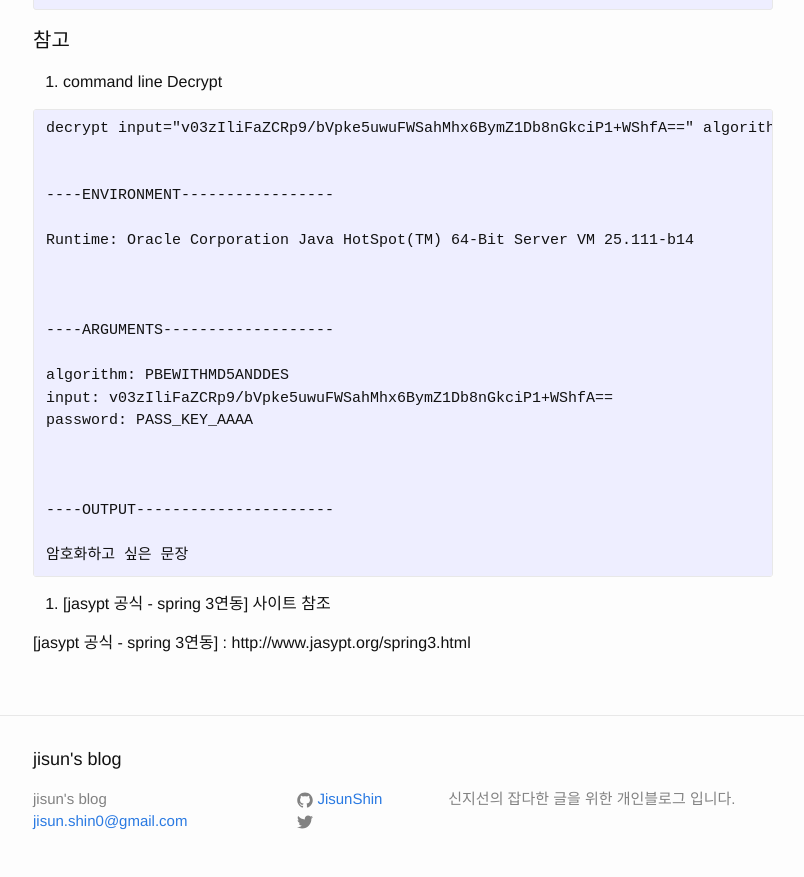
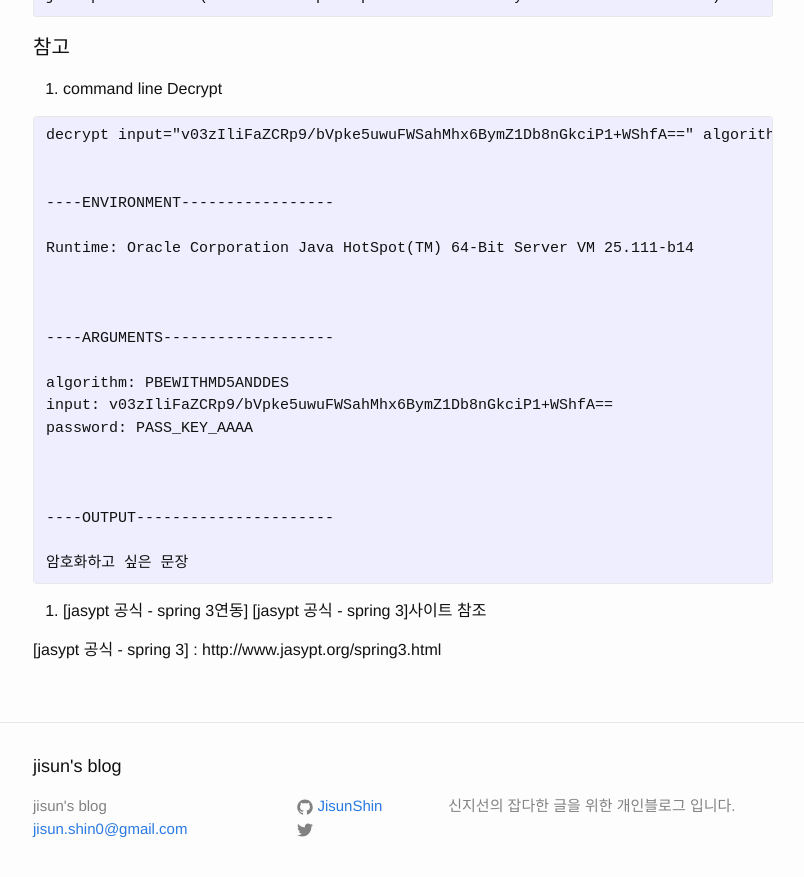
Before and after one commit to JisunShin/jisunshin.github.io, a Jekyll site: the page built from _posts/2017-02-20-jasypt를 이용한 암호화.markdown, in a window 1280 px wide and 900 px high, scrolled down 2046 px. Shown: the top 877 px of the window, without its empty margins (237-1041 px from the left). Built offline with Jekyll 4.4.1, drawn with Linux system fonts in a browser that asks for light colours; some of the changed text lies outside the part shown.

Commit message:
jasypt 수정

```diff
--- a/_posts/2017-02-20-jasypt를 이용한 암호화.markdown
+++ b/_posts/2017-02-20-jasypt를 이용한 암호화.markdown
@@ -6,8 +6,8 @@ categories: spring  암호화
 property 파일에  저장된  DB암호 등을 평문으로 노출하지 않고 암호화하여 저장, 사용시 복호화 하기위한 기능
 
 # 환경
-spring-mvc
-jasypt-1.9.2
+* spring-mvc
+* jasypt-1.9.2
 
 
 #### jasypt dependency 추가
@@ -18,6 +18,7 @@ jasypt-1.9.2
 			<version>1.9.2</version>
 		</dependency>
 {% endhighlight %}
+
 
 #### spring context 설정파일에서 configurer 사용하는 부분 변경
 {% highlight xml %}
@@ -30,7 +31,7 @@ jasypt-1.9.2
 		</property>
 	</bean>
 {% endhighlight %}
-	=>
+->
 	{% highlight xml %}
 	<bean id="encryptorConfig" class="org.jasypt.encryption.pbe.config.EnvironmentStringPBEConfig">
 	    <property name="algorithm" value="PBEWithMD5AndDES" />
@@ -54,6 +55,7 @@ jasypt-1.9.2
 		<property name="username" value="${jdbc.username}" />
 		<property name="password" value="${jdbc.password}" />
 {% endhighlight %}
+
 
 ####  property 파일에  저장할 암호화문을 만든다
 1.  local 에 jasypt 의 압축을 푼다.
@@ -80,7 +82,6 @@ password: PASS_KEY_AAAA
 ----OUTPUT----------------------
 
 v03zIliFaZCRp9/bVpke5uwuFWSahMhx6BymZ1Db8nGkciP1+WShfA==
-
 {% endhighlight %}
 3. property 파일에 해당부분을 암호문으로 변경한다.
 {% highlight property %}
@@ -115,6 +116,6 @@ password: PASS_KEY_AAAA
 암호화하고 싶은 문장
 {% endhighlight %}
 
-2. [jasypt  공식 - spring 3연동] 사이트 참조
+2. [jasypt  공식 - spring 3연동] [jasypt  공식 - spring 3]사이트 참조
 
-[jasypt  공식 - spring 3연동] : http://www.jasypt.org/spring3.html
+[jasypt  공식 - spring 3] : http://www.jasypt.org/spring3.html
```
